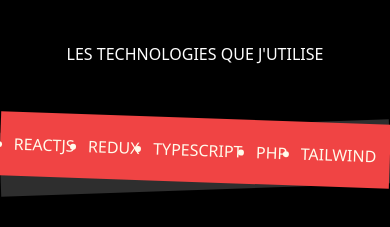
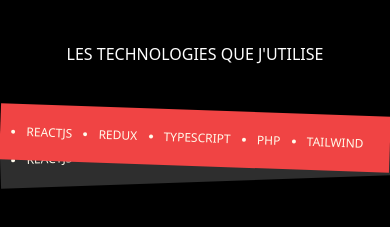
Before and after one commit to BasilDiouf/portfolio, a React (Create React App) app: page / in a window 390 px wide. Shown: the part 1300-1527 px from the top of the page. Built offline with nearby package versions, Linux system fonts and the light colour scheme; a web font is replaced by a local one.

Commit message:
add responsive for Skills component text

```diff
--- a/src/components/Skills/Skills.jsx
+++ b/src/components/Skills/Skills.jsx
@@ -7,7 +7,7 @@
         LES TECHNOLOGIES QUE J'UTILISE
       </h2>
       <div class="bg-[#2e2e2e] pt-5 pb-5 mt-2 mb-12 -rotate-2 translate-y-10">
-        <ul class="flex justify-evenly md:text-3xl list-disc">
+        <ul class="flex justify-evenly text-xs md:text-3xl list-disc">
           <li>REACTJS</li>
           <li>REDUX</li>
           <li>TYPESCRIPT</li>
@@ -16,7 +16,7 @@
         </ul>
       </div>
       <div class="bg-[#f04444] pt-5 pb-5 mt-2 mb-12 rotate-2 -translate-y-20">
-        <ul class="flex justify-evenly md:text-3xl list-disc">
+        <ul class="flex justify-evenly text-xs md:text-3xl list-disc">
           <li>REACTJS</li>
           <li>REDUX</li>
           <li>TYPESCRIPT</li>
```
